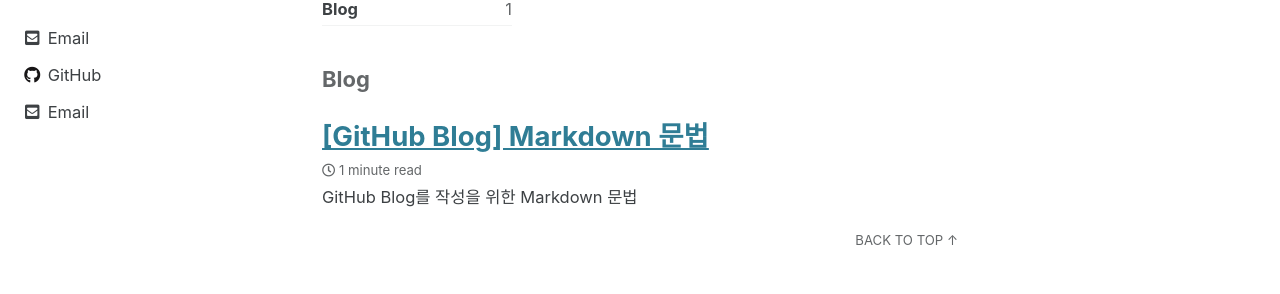
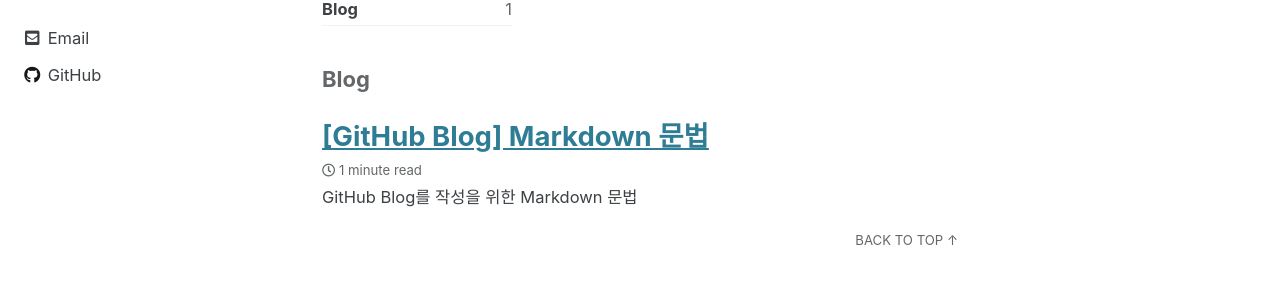
Before and after one commit to soyunshin/soyunshin.github.io, a Jekyll site: the page built from _pages/category-archive.md, in a window 1280 px wide. Shown: the part 234-528 px from the top of the page. Built offline with Jekyll 4.4.1, drawn with Linux system fonts in a browser that asks for light colours; cached includes are drawn as plain includes.

Commit message:
[2021.05.08]

```diff
--- a/_config.yml
+++ b/_config.yml
@@ -98,7 +98,7 @@
   avatar           : # path of avatar image, e.g. "/assets/images/bio-photo.jpg"
   bio              : "데이터 분석을 공부하고 있습니다."
   #location         : "Somewhere"
-  email            : "soyun326@naver.com"
+  #email            : "soyun326@naver.com"
   links:
     - label: "Email"
       icon: "fas fa-fw fa-envelope-square"
```
